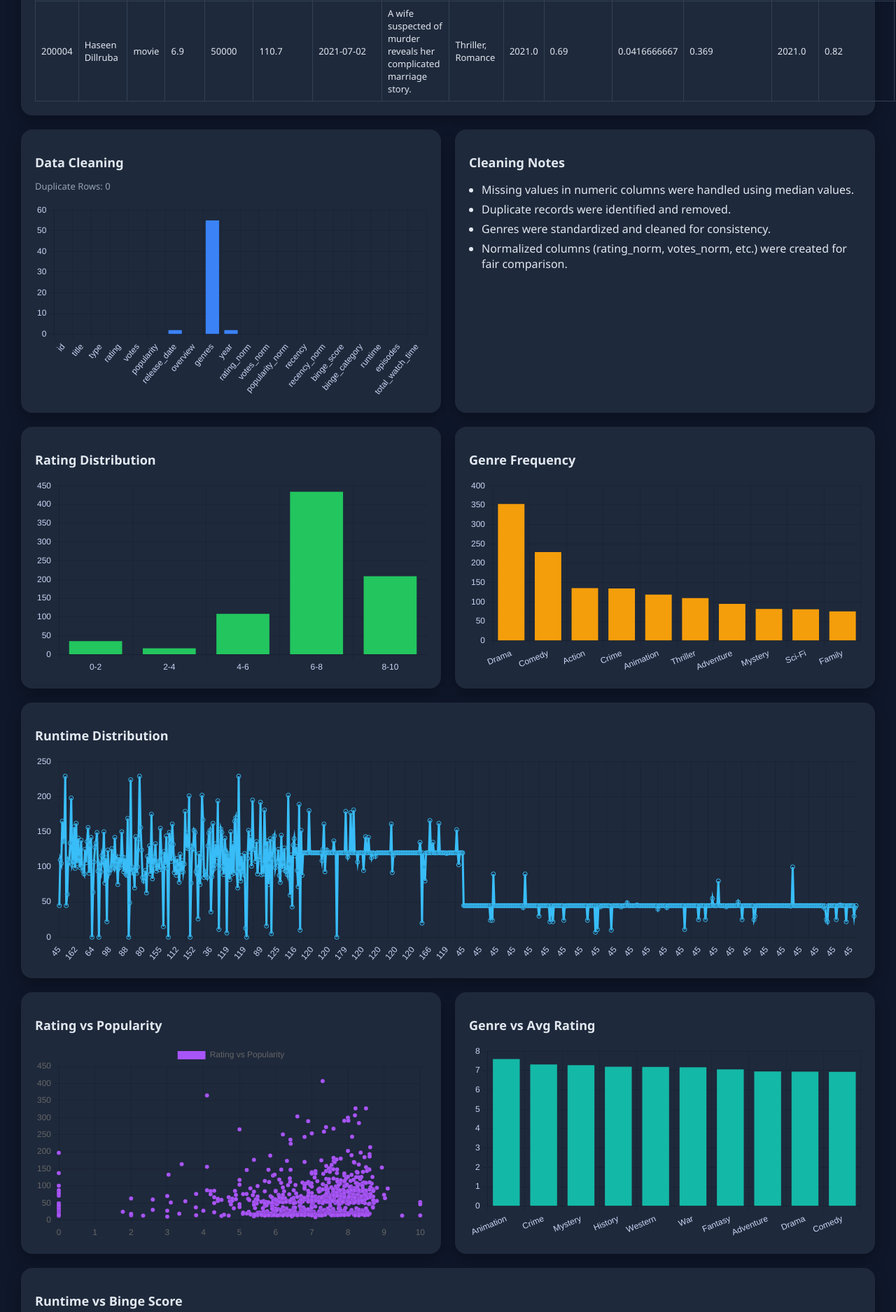
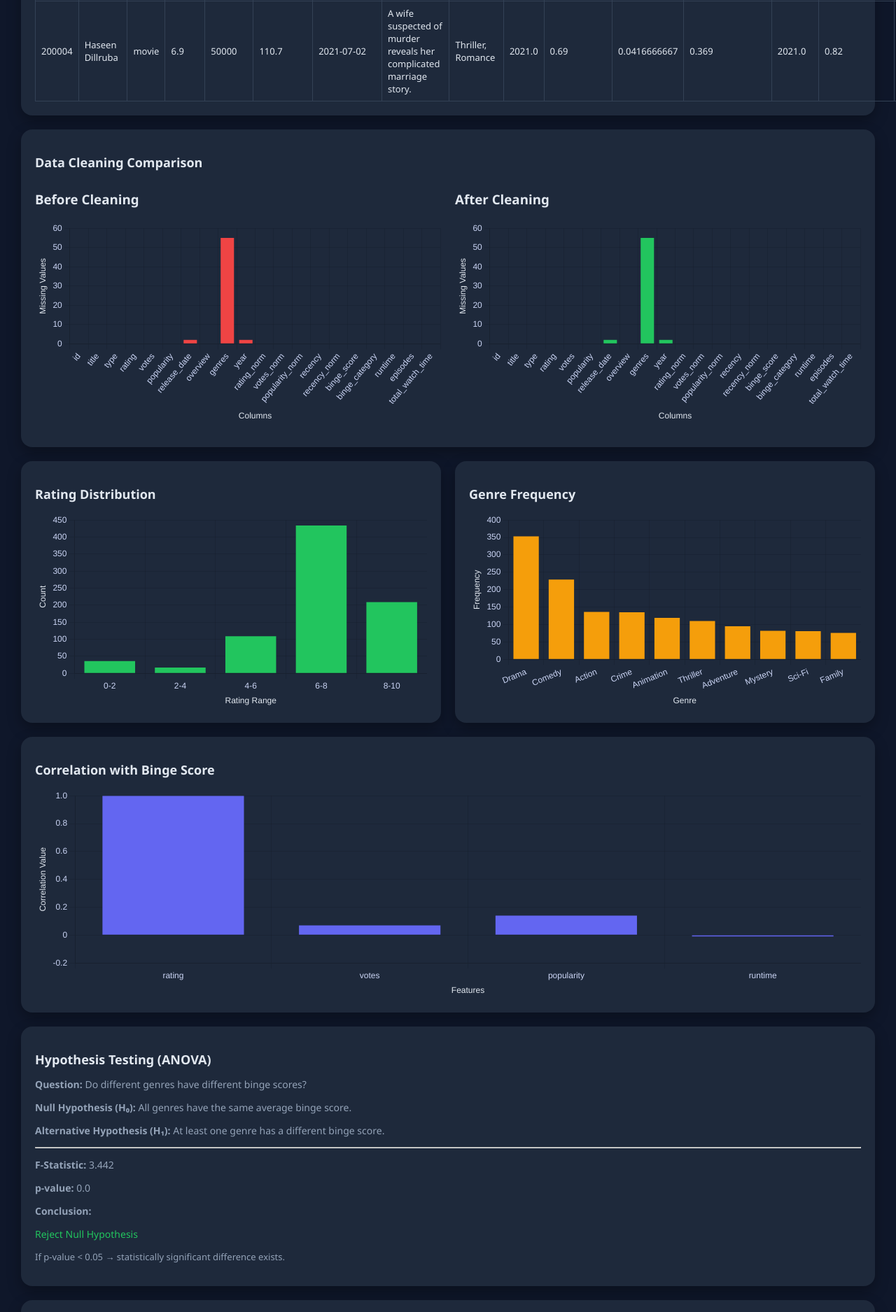
Before and after one commit to sanyogita-c05/binge-worthiness-website, a Flask app: page /analysis in a window 1280 px wide; the page is wider, and only the part inside the window is pictured. Shown: the part 950-2825 px from the top of that part at 70% size. Run offline with Flask 3, Linux system fonts and the light colour scheme.

Commit message:
Added EDA page updated

```diff
--- a/backend/app.py
+++ b/backend/app.py
@@ -529,87 +529,93 @@ def algorithms_used():
 @app.route('/analysis')
 def analysis():
 
+    # ===============================
+    # LOAD CLEANED + UNCLEANED DATA
+    # ===============================
+    cleaned_df = df.copy()
+
+    raw_path = os.path.join(os.path.dirname(__file__), "data", "binge_dataset_updated.csv")
+    raw_df = pd.read_csv(raw_path)
+
     # ---- BASIC INFO ----
-    total_rows, total_cols = df.shape
-    columns = df.columns.tolist()
+    total_rows, total_cols = cleaned_df.shape
+    columns = cleaned_df.columns.tolist()
+    sample_data = cleaned_df.head(5).to_dict(orient='records')
 
-    sample_data = df.head(5).to_dict(orient='records')
+    # ===============================
+    # 🔴 BEFORE CLEANING
+    # ===============================
+    missing_before = raw_df.isnull().sum()
 
-    # ---- MISSING VALUES ----
-    missing = df.isnull().sum()
-    duplicates = df.duplicated().sum()
+    # ===============================
+    # 🟢 AFTER CLEANING
+    # ===============================
+    missing = cleaned_df.isnull().sum()
+    duplicates = raw_df.isnull().sum()
 
     # ---- CLEANING NOTES ----
     cleaning_notes = [
-        "Missing values in numeric columns were handled using median values.",
-        "Duplicate records were identified and removed.",
-        "Genres were standardized and cleaned for consistency.",
-        "Normalized columns (rating_norm, votes_norm, etc.) were created for fair comparison."
+        "Missing values handled using median",
+        "Duplicates removed",
+        "Genres standardized",
+        "Feature normalization applied"
     ]
 
-    # ---- UNIVARIATE ----
-    rating_data = df['rating'].dropna().tolist()
+    # ===============================
+    # UNIVARIATE
+    # ===============================
+    genre_expanded = cleaned_df.assign(
+        genres=cleaned_df['genres'].str.split(',')
+    ).explode('genres')
 
-    genre_expanded = df.assign(genres=df['genres'].str.split(',')).explode('genres')
     genre_expanded['genres'] = genre_expanded['genres'].str.strip()
 
     genre_counts = genre_expanded['genres'].value_counts().head(10)
-    runtime_data = df['runtime'].dropna().tolist()
 
-    # ---- BIVARIATE ----
-    rating_popularity = df[['rating', 'popularity']].dropna()
+    # Rating bins
+    bins = [0, 2, 4, 6, 8, 10]
+    hist, bin_edges = np.histogram(cleaned_df['rating'].dropna(), bins=bins)
 
-    genre_rating = genre_expanded.groupby('genres')['rating'].mean().sort_values(ascending=False).head(10)
+    rating_bins = [
+        f"{int(bin_edges[i])}-{int(bin_edges[i+1])}"
+        for i in range(len(bin_edges)-1)
+    ]
+    rating_counts = hist.tolist()
 
-    runtime_binge = df[['runtime', 'binge_score']].dropna()
+    # ===============================
+    # CORRELATION
+    # ===============================
+    corr_df = cleaned_df[
+        ['rating', 'votes', 'popularity', 'runtime']
+    ].dropna()
 
-    # ---- CORRELATION ----
-    corr_df = df[['rating', 'votes', 'popularity', 'runtime', 'total_watch_time']].dropna()
     corr_matrix = corr_df.corr().round(2)
 
-    # ===========================
-    # 🔥 HYPOTHESIS TEST (ANOVA)
-    # ===========================
-
-    # Prepare data: group binge scores by genre
+    # ===============================
+    # ANOVA
+    # ===============================
     genre_groups = genre_expanded.groupby('genres')['binge_score'].apply(list)
-
-    # Filter only genres with enough data
     valid_groups = [g for g in genre_groups if len(g) > 5]
 
     if len(valid_groups) > 1:
         f_stat, p_value = f_oneway(*valid_groups)
     else:
-        f_stat, p_value = 0, 1  # fallback
+        f_stat, p_value = 0, 1
 
-
-    # Create bins
-    bins = [0, 2, 4, 6, 8, 10]
-    hist, bin_edges = np.histogram(df['rating'].dropna(), bins=bins)
-
-    rating_bins = [f"{int(bin_edges[i])}-{int(bin_edges[i+1])}" for i in range(len(bin_edges)-1)]
-    rating_counts = hist.tolist()
-
-    # Decision
     alpha = 0.05
     if p_value < alpha:
-        hypothesis_result = "Reject Null Hypothesis: Different genres have significantly different binge scores."
+        hypothesis_result = "Reject Null Hypothesis"
     else:
-        hypothesis_result = "Fail to Reject Null Hypothesis: No significant difference in binge scores across genres."
+        hypothesis_result = "Fail to Reject Null Hypothesis"
 
-    # ---- INSIGHTS ----
-    top_genre = genre_counts.index[0]
-    avg_rating = round(df['rating'].mean(), 2)
-    avg_binge = round(df['binge_score'].mean(), 2)
-
+    # ===============================
+    # INSIGHTS
+    # ===============================
     insights = [
-        f"The dataset contains {total_rows} records with {total_cols} features describing content characteristics.",
-        f"Average rating is {avg_rating}, indicating generally well-rated content.",
-        f"Average binge score is {avg_binge}, reflecting user engagement trends.",
-        f"Genre '{top_genre}' appears most frequently in the dataset.",
-        "Higher ratings and popularity tend to increase binge-worthiness.",
-        "Shorter runtime content often shows better engagement.",
-        hypothesis_result
+        f"Dataset contains {total_rows} rows",
+        f"Average rating: {round(cleaned_df['rating'].mean(),2)}",
+        f"Average binge score: {round(cleaned_df['binge_score'].mean(),2)}",
+        f"Most common genre: {genre_counts.index[0]}"
     ]
 
     return render_template(
@@ -620,24 +626,18 @@ def analysis():
         columns=columns,
         sample_data=sample_data,
 
+        # 🔴 BEFORE CLEANING
+        missing_before_labels=missing_before.index.tolist(),
+        missing_before_values=missing_before.values.tolist(),
+
+        # 🟢 AFTER CLEANING
         missing_labels=missing.index.tolist(),
         missing_values=missing.values.tolist(),
         duplicates=duplicates,
         cleaning_notes=cleaning_notes,
 
-        rating_data=rating_data,
         genre_labels=genre_counts.index.tolist(),
         genre_counts=genre_counts.tolist(),
-        runtime_data=runtime_data,
-
-        rating_list=rating_popularity['rating'].tolist(),
-        popularity_list=rating_popularity['popularity'].tolist(),
-
-        genre_rating_labels=genre_rating.index.tolist(),
-        genre_rating_values=genre_rating.tolist(),
-
-        runtime_list=runtime_binge['runtime'].tolist(),
-        binge_list=runtime_binge['binge_score'].tolist(),
 
         corr_labels=corr_matrix.columns.tolist(),
         corr_values=corr_matrix.values.tolist(),
@@ -647,7 +647,6 @@ def analysis():
 
         insights=insights,
 
-        # 🔥 NEW VARIABLES
         f_stat=round(f_stat, 3),
         p_value=round(p_value, 5),
         hypothesis_result=hypothesis_result
--- a/backend/templates/analysis.html
+++ b/backend/templates/analysis.html
@@ -1,4 +1,4 @@
-<!DOCTYPE html>
+<!doctype html>
 <html>
   <head>
     <title>EDA Dashboard</title>
@@ -8,7 +8,7 @@
       body {
         background: #0f172a;
         color: #e2e8f0;
-            font-family: 'Segoe UI', sans-serif;
+        font-family: "Segoe UI", sans-serif;
         margin: 0;
         padding: 30px;
       }
@@ -27,7 +27,7 @@
         background: #1e293b;
         padding: 20px;
         border-radius: 16px;
-            box-shadow: 0 8px 20px rgba(0,0,0,0.3);
+        box-shadow: 0 8px 20px rgba(0, 0, 0, 0.3);
       }
 
       .full {
@@ -55,7 +55,8 @@
         background: #334155;
       }
 
-        td, th {
+      td,
+      th {
         border: 1px solid #334155;
         padding: 8px;
         text-align: left;
@@ -82,11 +83,9 @@
   </head>
 
   <body>
-
     <h1>📊 Exploratory Data Analysis Dashboard</h1>
 
     <div class="grid">
-
       <!-- Dataset Overview -->
       <div class="card full">
         <h2>Dataset Overview</h2>
@@ -112,20 +111,25 @@
         </table>
       </div>
 
-    <!-- Cleaning -->
-    <div class="card">
-        <h2>Data Cleaning</h2>
-        <p class="small">Duplicate Rows: {{ duplicates }}</p>
-        <canvas id="missingChart"></canvas>
+      <!-- Cleaning Section -->
+      <div class="card full">
+        <h2>Data Cleaning Comparison</h2>
+
+        <div style="display: flex; gap: 20px">
+          <!-- BEFORE CLEANING -->
+          <div style="flex: 1">
+            <h3>Before Cleaning</h3>
+            <canvas id="missingBeforeChart"></canvas>
           </div>
 
-    <div class="card">
-        <h2>Cleaning Notes</h2>
-        <ul>
-            {% for note in cleaning_notes %}
-            <li>{{ note }}</li>
-            {% endfor %}
-        </ul>
+          <!-- AFTER CLEANING -->
+          <div style="flex: 1">
+            <h3>After Cleaning</h3>
+            <canvas id="missingAfterChart"></canvas>
+          </div>
+        </div>
+
+        <p class="small"></p>
       </div>
 
       <!-- Univariate -->
@@ -137,27 +141,6 @@
       <div class="card">
         <h2>Genre Frequency</h2>
         <canvas id="genreChart"></canvas>
-    </div>
-
-    <div class="card full">
-        <h2>Runtime Distribution</h2>
-        <canvas id="runtimeChart"></canvas>
-    </div>
-
-    <!-- Bivariate -->
-    <div class="card">
-        <h2>Rating vs Popularity</h2>
-        <canvas id="ratingPopChart"></canvas>
-    </div>
-
-    <div class="card">
-        <h2>Genre vs Avg Rating</h2>
-        <canvas id="genreRatingChart"></canvas>
-    </div>
-
-    <div class="card full">
-        <h2>Runtime vs Binge Score</h2>
-        <canvas id="runtimeBingeChart"></canvas>
       </div>
 
       <!-- Correlation -->
@@ -172,16 +155,22 @@
 
         <p><b>Question:</b> Do different genres have different binge scores?</p>
 
-        <p><b>Null Hypothesis (H₀):</b> All genres have the same average binge score.</p>
-        <p><b>Alternative Hypothesis (H₁):</b> At least one genre has a different binge score.</p>
+        <p>
+          <b>Null Hypothesis (H₀):</b> All genres have the same average binge
+          score.
+        </p>
+        <p>
+          <b>Alternative Hypothesis (H₁):</b> At least one genre has a different
+          binge score.
+        </p>
 
-        <hr>
+        <hr />
 
         <p><b>F-Statistic:</b> {{ f_stat }}</p>
         <p><b>p-value:</b> {{ p_value }}</p>
 
         <p><b>Conclusion:</b></p>
-        <p style="color:#22c55e;">{{ hypothesis_result }}</p>
+        <p style="color: #22c55e">{{ hypothesis_result }}</p>
 
         <p class="small">
           If p-value &lt; 0.05 → statistically significant difference exists.
@@ -197,37 +186,66 @@
           {% endfor %}
         </ul>
       </div>
-
     </div>
 
     <script>
-
-const commonOptions = {
+      const commonOptions = (xLabel, yLabel) => ({
           responsive: true,
           plugins: {
               legend: { display: false }
           },
           scales: {
-        x: { ticks: { color: "#cbd5f5" } },
-        y: { ticks: { color: "#cbd5f5" } }
+              x: {
+                  ticks: { color: "#cbd5f5" },
+                  title: {
+                      display: true,
+                      text: xLabel,
+                      color: "#e2e8f0"
                   }
-};
+              },
+              y: {
+                  ticks: { color: "#cbd5f5" },
+                  title: {
+                      display: true,
+                      text: yLabel,
+                      color: "#e2e8f0"
+                  }
+              }
+          }
+      });
 
-// Missing Values
-new Chart(document.getElementById('missingChart'), {
+
+      // 🔴 BEFORE CLEANING
+      new Chart(document.getElementById('missingBeforeChart'), {
+          type: 'bar',
+          data: {
+              labels: {{ missing_before_labels | tojson }},
+              datasets: [{
+                  label: 'Missing Values (Before)',
+                  data: {{ missing_before_values | tojson }},
+                  backgroundColor: '#ef4444'
+              }]
+          },
+          options: commonOptions("Columns", "Missing Values")
+      });
+
+
+      // 🟢 AFTER CLEANING
+      new Chart(document.getElementById('missingAfterChart'), {
           type: 'bar',
           data: {
               labels: {{ missing_labels | tojson }},
               datasets: [{
-            label: 'Missing Values',
+                  label: 'Missing Values (After)',
                   data: {{ missing_values | tojson }},
-            backgroundColor: '#3b82f6'
+                  backgroundColor: '#22c55e'
               }]
           },
-    options: commonOptions
+          options: commonOptions("Columns", "Missing Values")
       });
 
-// Rating Distribution (FIXED)
+
+      // Rating Distribution
       new Chart(document.getElementById('ratingChart'), {
           type: 'bar',
           data: {
@@ -238,8 +256,9 @@ new Chart(document.getElementById('ratingChart'), {
                   backgroundColor: '#22c55e'
               }]
           },
-    options: commonOptions
+          options: commonOptions("Rating Range", "Count")
       });
+
 
       // Genre
       new Chart(document.getElementById('genreChart'), {
@@ -251,61 +270,9 @@ new Chart(document.getElementById('genreChart'), {
                   backgroundColor: '#f59e0b'
               }]
           },
-    options: commonOptions
+          options: commonOptions("Genre", "Frequency")
       });
 
-// Runtime
-new Chart(document.getElementById('runtimeChart'), {
-    type: 'line',
-    data: {
-        labels: {{ runtime_data | tojson }},
-        datasets: [{
-            data: {{ runtime_data | tojson }},
-            borderColor: '#38bdf8'
-        }]
-    },
-    options: commonOptions
-});
-
-// Scatter plots
-new Chart(document.getElementById('ratingPopChart'), {
-    type: 'scatter',
-    data: {
-        datasets: [{
-            label: 'Rating vs Popularity',
-            data: {{ rating_list | tojson }}.map((r,i)=>({
-                x:r, y: {{ popularity_list | tojson }}[i]
-            })),
-            backgroundColor: '#a855f7'
-        }]
-    }
-});
-
-new Chart(document.getElementById('runtimeBingeChart'), {
-    type: 'scatter',
-    data: {
-        datasets: [{
-            label: 'Runtime vs Binge',
-            data: {{ runtime_list | tojson }}.map((r,i)=>({
-                x:r, y: {{ binge_list | tojson }}[i]
-            })),
-            backgroundColor: '#ef4444'
-        }]
-    }
-});
-
-// Genre Rating
-new Chart(document.getElementById('genreRatingChart'), {
-    type: 'bar',
-    data: {
-        labels: {{ genre_rating_labels | tojson }},
-        datasets: [{
-            data: {{ genre_rating_values | tojson }},
-            backgroundColor: '#14b8a6'
-        }]
-    },
-    options: commonOptions
-});
 
       // Correlation
       new Chart(document.getElementById('corrChart'), {
@@ -318,10 +285,8 @@ new Chart(document.getElementById('corrChart'), {
                   backgroundColor: '#6366f1'
               }]
           },
-    options: commonOptions
+          options: commonOptions("Features", "Correlation Value")
       });
-
     </script>
-
   </body>
 </html>
```
Lines whose indentation alone changed are shown as unchanged.
